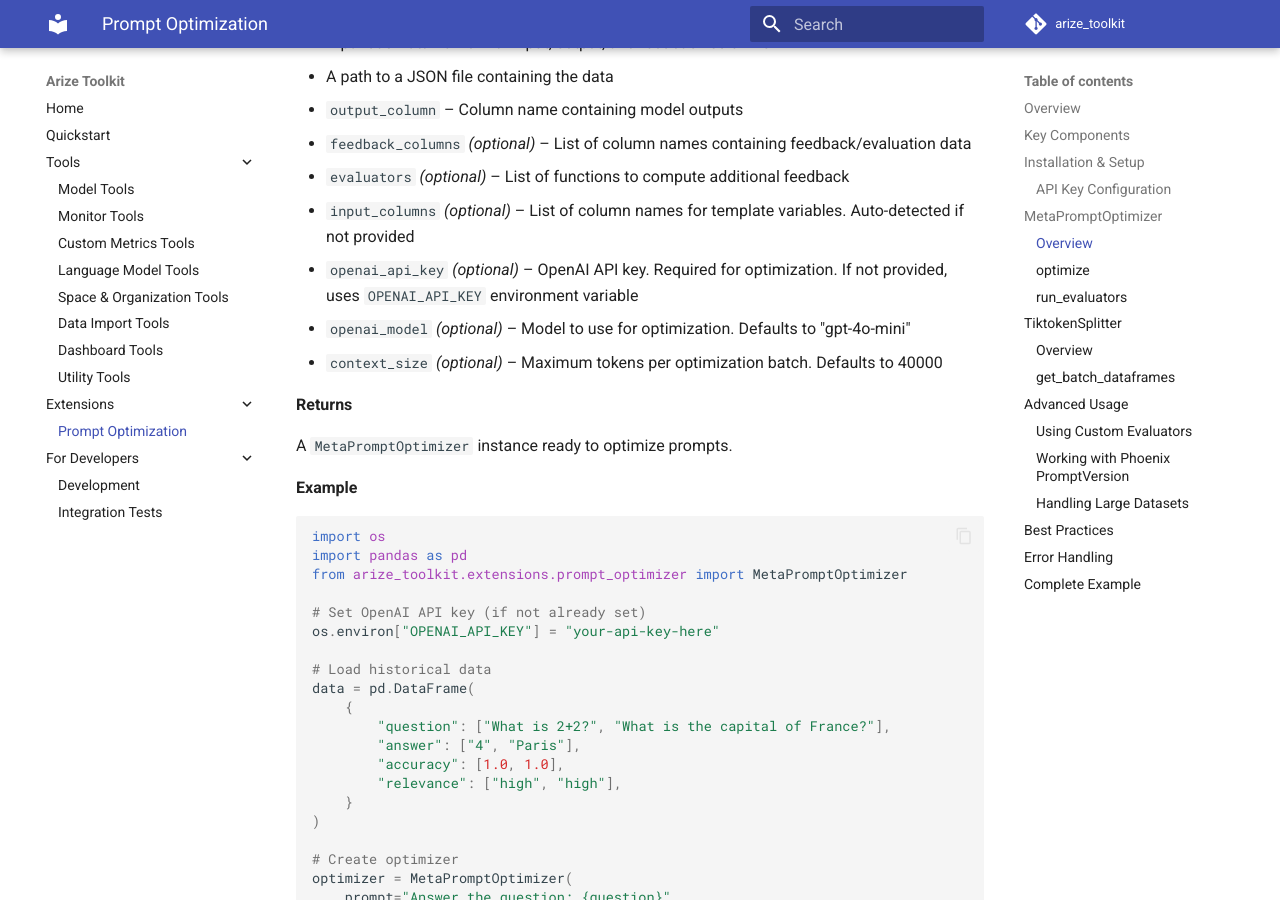
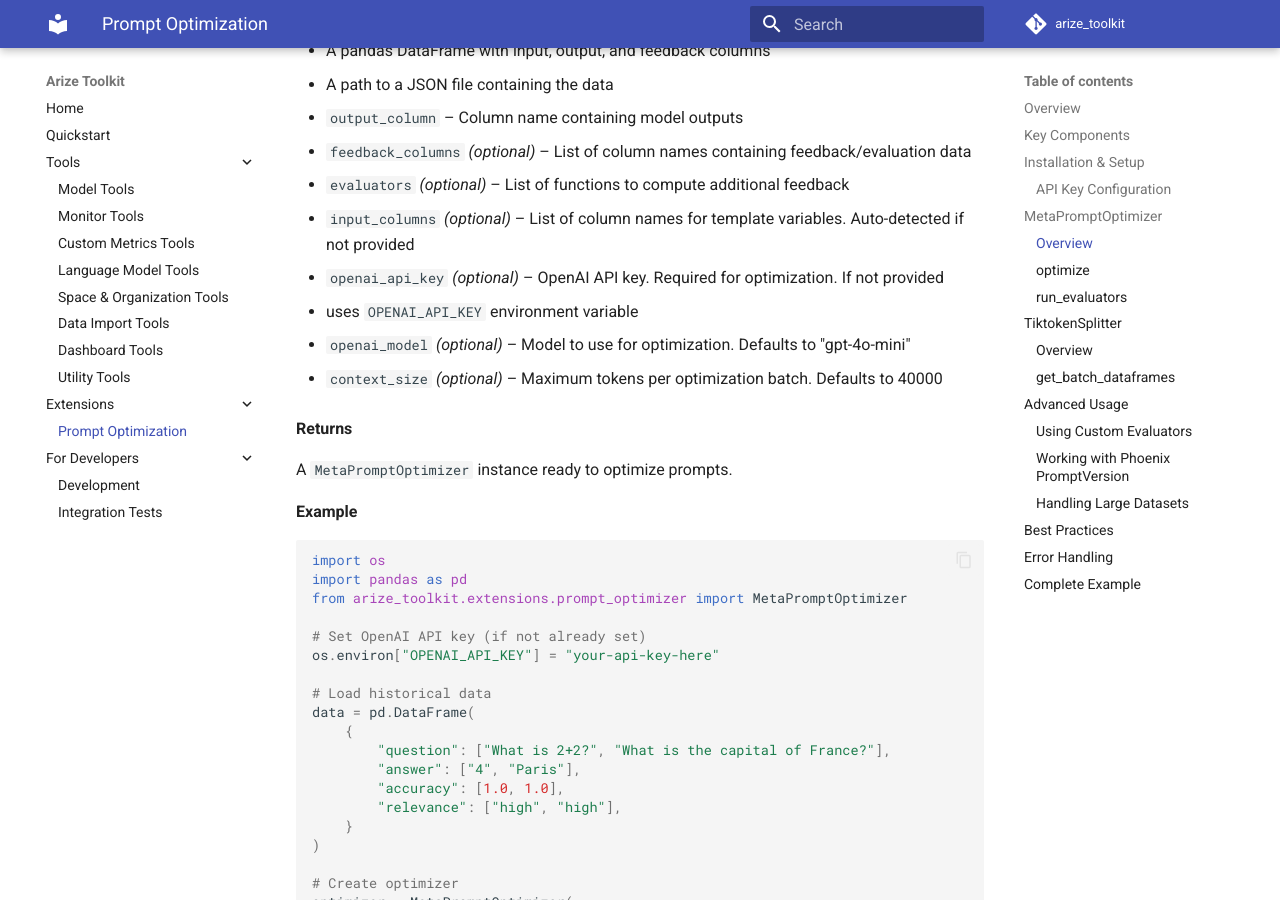
Before and after one commit to duncankmckinnon/arize_toolkit, an MkDocs documentation site: the page built from docs_site/docs/extensions/prompt_optimization.md, in a window 1280 px wide and 900 px high, scrolled down 2650 px. Built offline with MkDocs 1.6.1 and Material for MkDocs 9.7.7, drawn with Linux system fonts in a browser that asks for light colours; comment, search, counter and statistics services are not loaded.

```diff
--- a/docs_site/docs/extensions/prompt_optimization.md
+++ b/docs_site/docs/extensions/prompt_optimization.md
@@ -103,18 +103,30 @@ The main class for optimizing prompts based on historical performance data. It a
 **Parameters**
 
 - `prompt` – The prompt to optimize. Can be:
+
   - A string template (e.g., "Answer the question: {question}")
   - A list of message dictionaries (e.g., `[{"role": "system", "content": "..."}]`)
   - A Phoenix `PromptVersion` object
+
 - `dataset` – Historical performance data. Can be:
+
   - A pandas DataFrame with input, output, and feedback columns
   - A path to a JSON file containing the data
+
 - `output_column` – Column name containing model outputs
+
 - `feedback_columns` *(optional)* – List of column names containing feedback/evaluation data
+
 - `evaluators` *(optional)* – List of functions to compute additional feedback
+
 - `input_columns` *(optional)* – List of column names for template variables. Auto-detected if not provided
-- `openai_api_key` *(optional)* – OpenAI API key. Required for optimization. If not provided, uses `OPENAI_API_KEY` environment variable
+
+- `openai_api_key` *(optional)* – OpenAI API key. Required for optimization. If not provided
+
+  - uses `OPENAI_API_KEY` environment variable
+
 - `openai_model` *(optional)* – Model to use for optimization. Defaults to "gpt-4o-mini"
+
 - `context_size` *(optional)* – Maximum tokens per optimization batch. Defaults to 40000
 
 **Returns**
```
